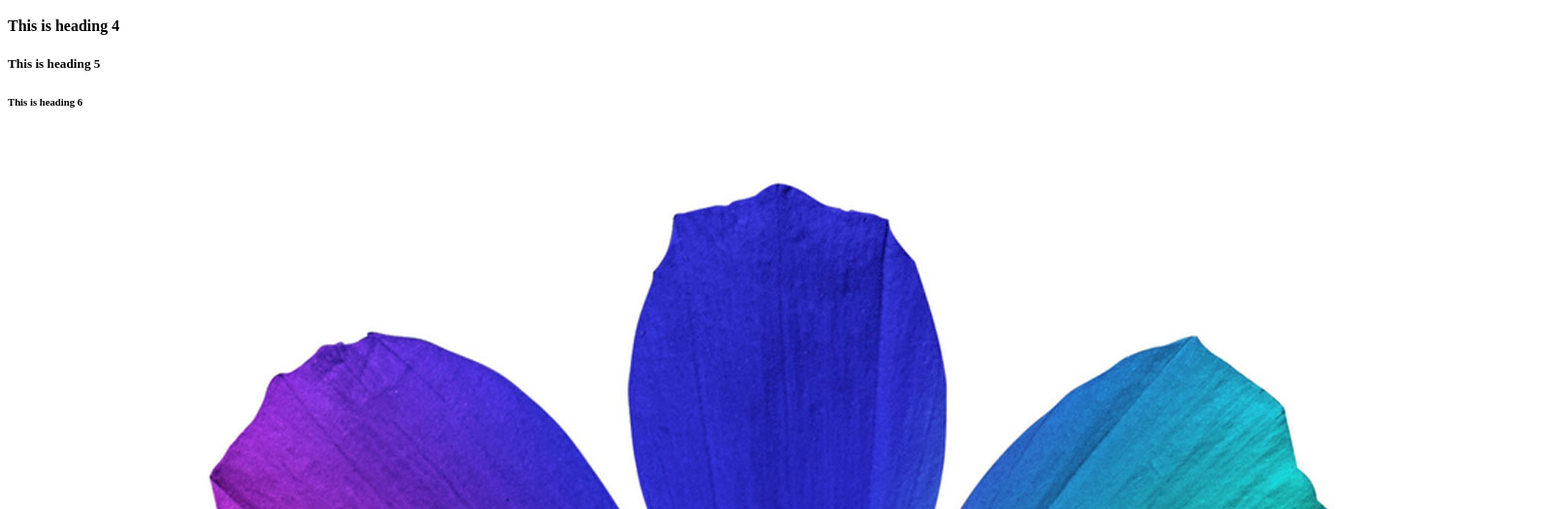
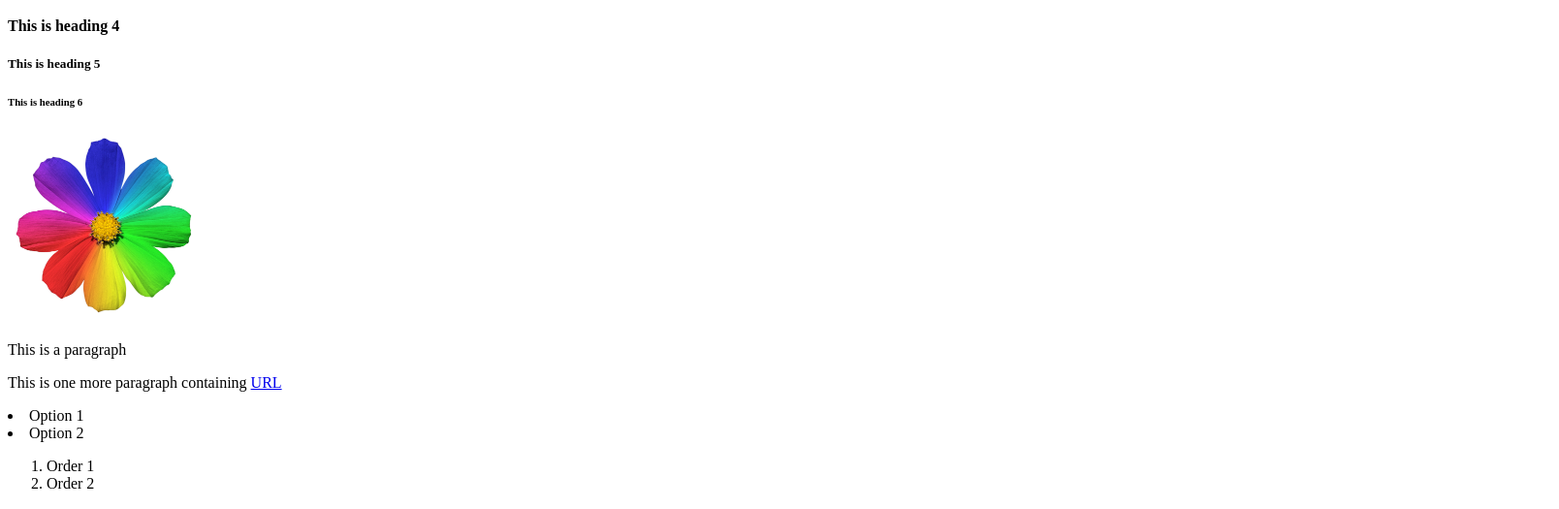
Before and after one commit to oksanatomkiv/706-html, a plain HTML site: page index.html in a window 1280 px wide. Shown: the part 152-677 px from the top of the page at 97% size, 1608 px wide, since content can reach past the window. Drawn offline with Linux system fonts and the light colour scheme.

Commit message:
made the img smaller

```diff
--- a/index.html
+++ b/index.html
@@ -16,7 +16,7 @@
     <h6>This is heading 6</h6>
     </header>
 
-    <img src="img/flower-color.jpg" alt="Flower">
+    <img src="img/flower-color.jpg" width="200px" alt="Flower">
 
     <p>This is a paragraph</p>
     <p>This is one more paragraph containing
```
